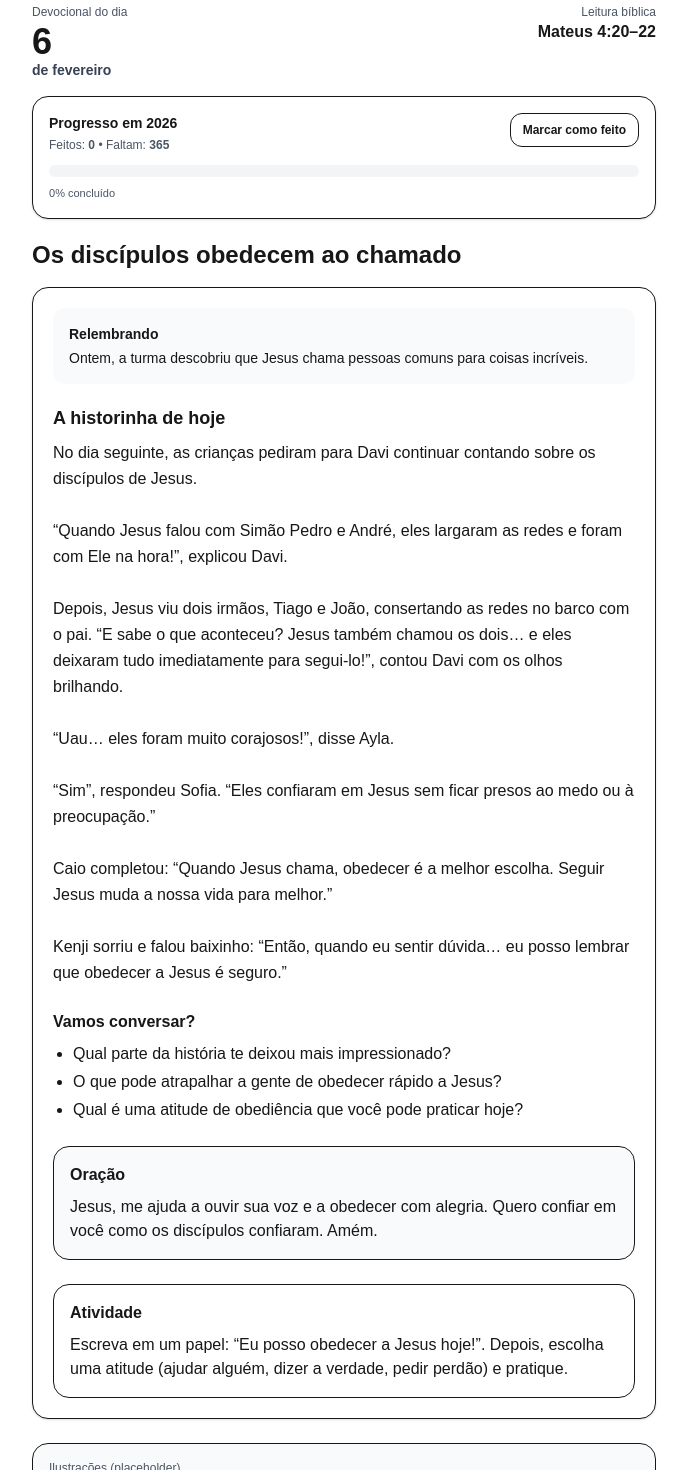
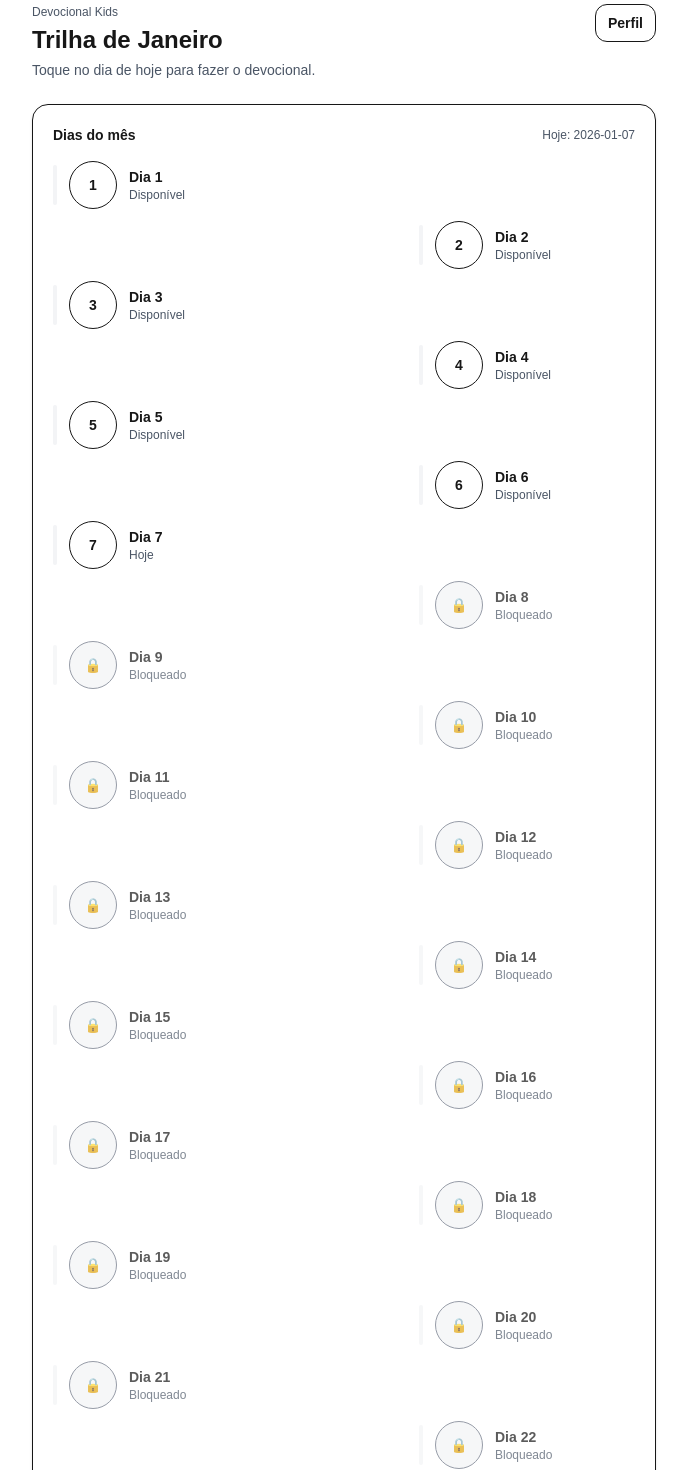
Before and after one commit to tuco-gui/devocional-kids, a Next.js app in the folder apps/web/: page / in a window 1280 px wide. Shown: the part 20-1490 px from the top of the page, without its empty margins (296-983 px from the left). Built offline with nearby package versions, Linux system fonts and the light colour scheme.

Commit message:
Home trail for daily devotionals (month view)

```diff
--- a/apps/web/src/app/page.tsx
+++ b/apps/web/src/app/page.tsx
@@ -1,168 +1,161 @@
 "use client";
 
+import Link from "next/link";
 import { useEffect, useMemo, useState } from "react";
-import { mockDevotional } from "@/lib/mockDevotional";
-import {
-  dateToISO,
-  daysInYear,
-  isDone,
-  loadDoneDates,
-  saveDoneDates,
-  toggleDone,
-} from "@/lib/progress";
+import { loadDoneDates, isDone, dateToISO } from "@/lib/progress";
+
+type DayItem = {
+  dateISO: string;
+  day: number;
+  status: "done" | "today" | "locked" | "open";
+};
+
+function startOfDay(d: Date) {
+  const x = new Date(d);
+  x.setHours(0, 0, 0, 0);
+  return x;
+}
+
+function sameDay(a: Date, b: Date) {
+  return (
+    a.getFullYear() === b.getFullYear() &&
+    a.getMonth() === b.getMonth() &&
+    a.getDate() === b.getDate()
+  );
+}
+
+function daysInMonth(year: number, monthIndex0: number) {
+  return new Date(year, monthIndex0 + 1, 0).getDate();
+}
 
 export default function Home() {
   const year = 2026;
+  const monthIndex0 = 0; // 0 = janeiro (por enquanto fixo; depois a gente navega mês)
+  const monthLabel = "Janeiro";
 
-  const devotional = mockDevotional;
-
-  // Data de hoje (para progresso)
-  const today = new Date();
-  const todayISO = dateToISO(today);
-
-  // Progresso (salvo no navegador)
   const [doneDates, setDoneDates] = useState<string[]>([]);
-  const totalDays = useMemo(() => daysInYear(year), [year]);
-  const doneCount = doneDates.filter((d) => d.startsWith(`${year}-`)).length;
-  const remaining = Math.max(0, totalDays - doneCount);
-  const percent = totalDays === 0 ? 0 : Math.round((doneCount / totalDays) * 100);
-
-  const doneToday = isDone(todayISO, doneDates);
 
   useEffect(() => {
     setDoneDates(loadDoneDates());
   }, []);
 
-  function handleToggleToday() {
-    const updated = toggleDone(todayISO, doneDates);
-    setDoneDates(updated);
-    saveDoneDates(updated);
-  }
+  const today = startOfDay(new Date());
+  const todayISO = dateToISO(today);
+
+  const items: DayItem[] = useMemo(() => {
+    const total = daysInMonth(year, monthIndex0);
+
+    const arr: DayItem[] = [];
+    for (let d = 1; d <= total; d++) {
+      const date = new Date(year, monthIndex0, d);
+      const dateISO = dateToISO(date);
+
+      const done = isDone(dateISO, doneDates);
+
+      // Regras:
+      // - Passado: open (se não feito) ou done
+      // - Hoje: today (se não feito) ou done
+      // - Futuro: locked
+      let status: DayItem["status"] = "locked";
+
+      if (date < today) status = done ? "done" : "open";
+      if (sameDay(date, today)) status = done ? "done" : "today";
+      if (date > today) status = "locked";
+
+      arr.push({ dateISO, day: d, status });
+    }
+    return arr;
+  }, [doneDates, monthIndex0, year, today]);
 
   return (
     <main className="mx-auto max-w-2xl p-6">
-      {/* TOPO: data (esq) + leitura bíblica (dir) */}
-      <header className="flex items-start justify-between gap-4">
+      {/* Cabeçalho */}
+      <header className="flex items-start justify-between">
         <div>
-          <p className="text-xs text-gray-600">Devocional do dia</p>
-          <div className="mt-1">
-            {/* Dia bem grande */}
-            <p className="text-4xl font-extrabold leading-none">
-              {devotional.dateLabel.split(" ")[0]}
-            </p>
-            {/* Mês abaixo */}
-            <p className="text-sm font-semibold text-gray-700">
-              {devotional.dateLabel
-                .replace(devotional.dateLabel.split(" ")[0], "")
-                .trim()}
-            </p>
-          </div>
+          <p className="text-xs text-gray-600">Devocional Kids</p>
+          <h1 className="mt-1 text-2xl font-bold">Trilha de {monthLabel}</h1>
+          <p className="mt-1 text-sm text-gray-600">
+            Toque no dia de hoje para fazer o devocional.
+          </p>
         </div>
 
-        <div className="text-right">
-          <p className="text-xs text-gray-600">Leitura bíblica</p>
-          <p className="text-base font-semibold">{devotional.bibleReadingRef}</p>
-        </div>
+        {/* botão de perfil (placeholder) */}
+        <button className="rounded-xl border px-3 py-2 text-sm font-semibold hover:bg-gray-50">
+          Perfil
+        </button>
       </header>
 
-      {/* Progresso simples (em cima, discreto) */}
-      <section className="mt-4 rounded-2xl border bg-white p-4 shadow-sm">
-        <div className="flex items-start justify-between gap-3">
-          <div>
-            <p className="text-sm font-semibold">Progresso em {year}</p>
-            <p className="mt-1 text-xs text-gray-600">
-              Feitos: <span className="font-semibold">{doneCount}</span> • Faltam:{" "}
-              <span className="font-semibold">{remaining}</span>
-            </p>
-          </div>
-
-          <button
-            onClick={handleToggleToday}
-            className="rounded-xl border px-3 py-2 text-xs font-semibold hover:bg-gray-50"
-          >
-            {doneToday ? "Desmarcar hoje" : "Marcar como feito"}
-          </button>
+      {/* Trilha */}
+      <section className="mt-6 rounded-2xl border bg-white p-5 shadow-sm">
+        <div className="flex items-center justify-between">
+          <p className="text-sm font-semibold">Dias do mês</p>
+          <p className="text-xs text-gray-600">Hoje: {todayISO}</p>
         </div>
 
-        <div className="mt-3">
-          <div className="h-3 w-full rounded-full bg-gray-100">
-            <div
-              className="h-3 rounded-full bg-gray-900"
-              style={{ width: `${percent}%` }}
-              aria-label={`Progresso ${percent}%`}
-            />
-          </div>
-          <p className="mt-2 text-[11px] text-gray-600">{percent}% concluído</p>
+        <div className="mt-4 space-y-3">
+          {items.map((it, idx) => {
+            const isClickable = it.status !== "locked";
+            const href = `/dia/${it.dateISO}`;
+
+            // “zig-zag” simples: alterna alinhamento
+            const align = idx % 2 === 0 ? "justify-start" : "justify-end";
+
+            const label =
+              it.status === "done"
+                ? "Concluído"
+                : it.status === "today"
+                ? "Hoje"
+                : it.status === "open"
+                ? "Disponível"
+                : "Bloqueado";
+
+            const bubble = (
+              <div className={`flex ${align}`}>
+                <div className="flex items-center gap-3">
+                  {/* Linha (trilha) */}
+                  <div className="h-10 w-1 rounded-full bg-gray-100" />
+
+                  {/* Bolinha */}
+                  <div
+                    className={[
+                      "flex h-12 w-12 items-center justify-center rounded-full border text-sm font-bold",
+                      it.status === "done" ? "bg-gray-900 text-white" : "",
+                      it.status === "today" ? "bg-white" : "",
+                      it.status === "open" ? "bg-white" : "",
+                      it.status === "locked" ? "bg-gray-100 text-gray-500" : "",
+                    ].join(" ")}
+                    aria-label={`Dia ${it.day} - ${label}`}
+                    title={`${it.dateISO} • ${label}`}
+                  >
+                    {it.status === "done" ? "✓" : it.status === "locked" ? "🔒" : it.day}
+                  </div>
+
+                  {/* Texto */}
+                  <div className="min-w-[140px]">
+                    <p className="text-sm font-semibold">Dia {it.day}</p>
+                    <p className="text-xs text-gray-600">{label}</p>
+                  </div>
+                </div>
+              </div>
+            );
+
+            return isClickable ? (
+              <Link key={it.dateISO} href={href} className="block">
+                {bubble}
+              </Link>
+            ) : (
+              <div key={it.dateISO} className="opacity-70">
+                {bubble}
+              </div>
+            );
+          })}
         </div>
       </section>
 
-      {/* TÍTULO */}
-      <h1 className="mt-5 text-2xl font-bold">{devotional.title}</h1>
-
-      {/* HISTORINHA PRIMEIRO (texto vem antes das imagens) */}
-      <section className="mt-4 rounded-2xl border bg-white p-5 shadow-sm">
-        {devotional.recap ? (
-          <div className="rounded-xl bg-gray-50 p-4">
-            <p className="text-sm font-semibold">Relembrando</p>
-            <p className="mt-1 text-sm">{devotional.recap}</p>
-          </div>
-        ) : null}
-
-        <h2 className="mt-5 text-lg font-semibold">A historinha de hoje</h2>
-        <p className="mt-2 whitespace-pre-line leading-relaxed">
-          {devotional.storyText}
-        </p>
-
-        {/* Vamos conversar */}
-        <h3 className="mt-6 font-semibold">Vamos conversar?</h3>
-        <ul className="mt-2 list-disc space-y-1 pl-5">
-          {devotional.talkAbout.map((q) => (
-            <li key={q}>{q}</li>
-          ))}
-        </ul>
-
-        {/* Oração (cartão destacado) */}
-        <div className="mt-6 rounded-2xl border bg-gray-50 p-4">
-          <h3 className="font-semibold">Oração</h3>
-          <p className="mt-2">{devotional.prayer}</p>
-        </div>
-
-        {/* Atividade */}
-        <div className="mt-6 rounded-2xl border p-4">
-          <h3 className="font-semibold">Atividade</h3>
-          <p className="mt-2">{devotional.activity}</p>
-        </div>
-      </section>
-
-      {/* IMAGENS BEM EMBAIXO (rodapé visual / placeholder) */}
-      <section className="mt-6 rounded-2xl border bg-gray-50 p-4">
-        <p className="text-xs text-gray-600">Ilustrações (placeholder)</p>
-
-        <div className="mt-3 grid gap-3 sm:grid-cols-2">
-          <div className="rounded-xl border bg-white p-3">
-            <p className="text-xs text-gray-600">Personagem do dia</p>
-            <p className="mt-1 text-sm font-semibold">{devotional.character.name}</p>
-            <p className="text-xs text-gray-600">{devotional.character.description}</p>
-            <div className="mt-3 flex items-center justify-center rounded-xl border bg-gray-50 p-8">
-              <p className="text-sm text-gray-600">(imagem do personagem aqui)</p>
-            </div>
-          </div>
-
-          <div className="rounded-xl border bg-white p-3">
-            <p className="text-xs text-gray-600">Mascote do dia</p>
-            <p className="mt-1 text-sm font-semibold">{devotional.mascot.name}</p>
-            <div className="mt-3 flex items-center justify-center rounded-xl border bg-gray-50 p-8">
-              <p className="text-sm text-gray-600">(imagem do mascote aqui)</p>
-            </div>
-          </div>
-        </div>
-
-        <div className="mt-4 flex items-center justify-center rounded-xl border bg-white p-10">
-          <p className="text-sm text-gray-600">
-            (ilustração grande do dia — pode ficar aqui como “rodapé”)
-          </p>
-        </div>
-      </section>
+      {/* Observação */}
+      <p className="mt-6 text-xs text-gray-600">
+        Depois a gente vai colocar: navegação por meses, mascote na trilha, XP, medalhas e amigos.
+      </p>
     </main>
   );
 }
```
